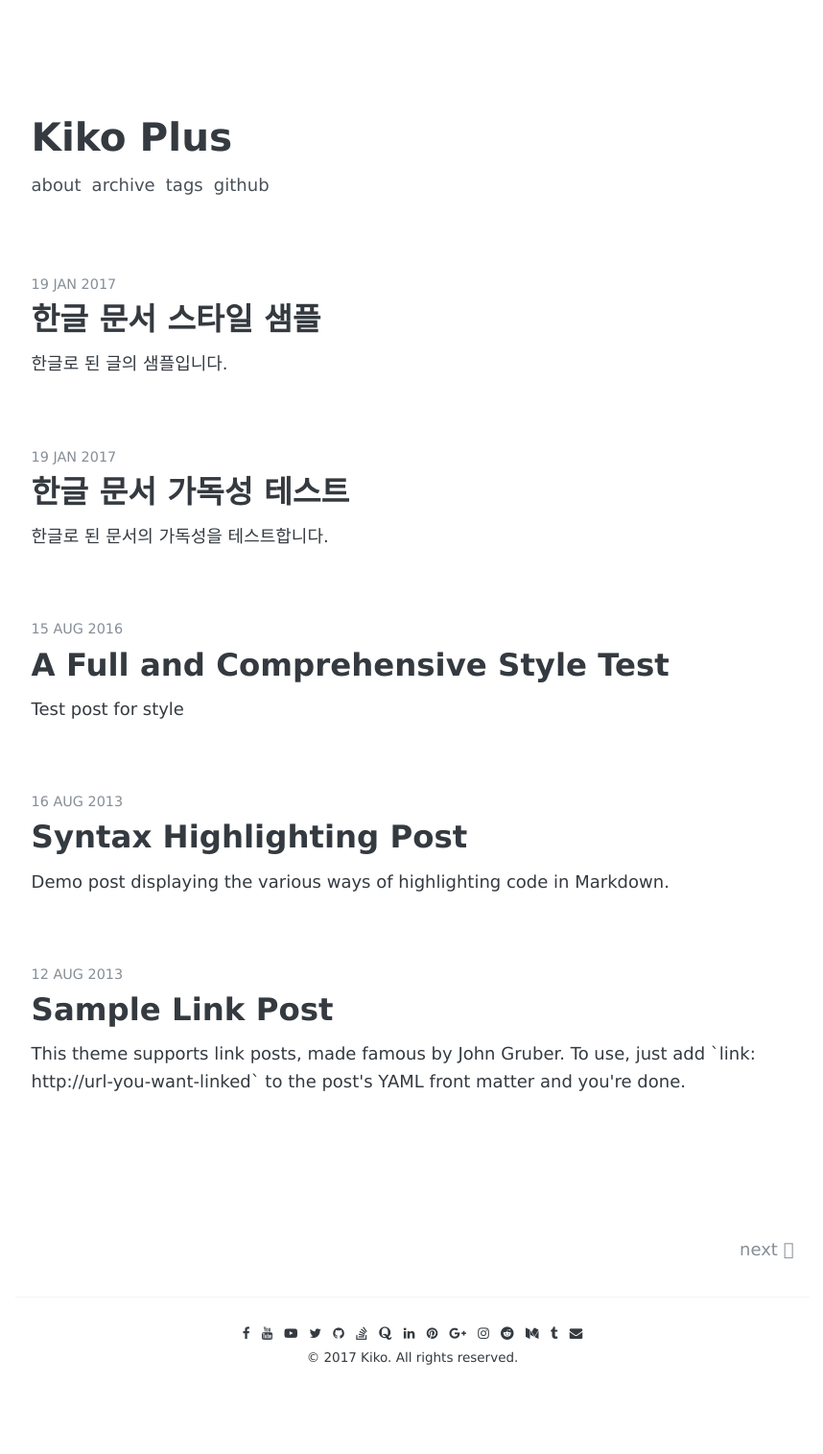
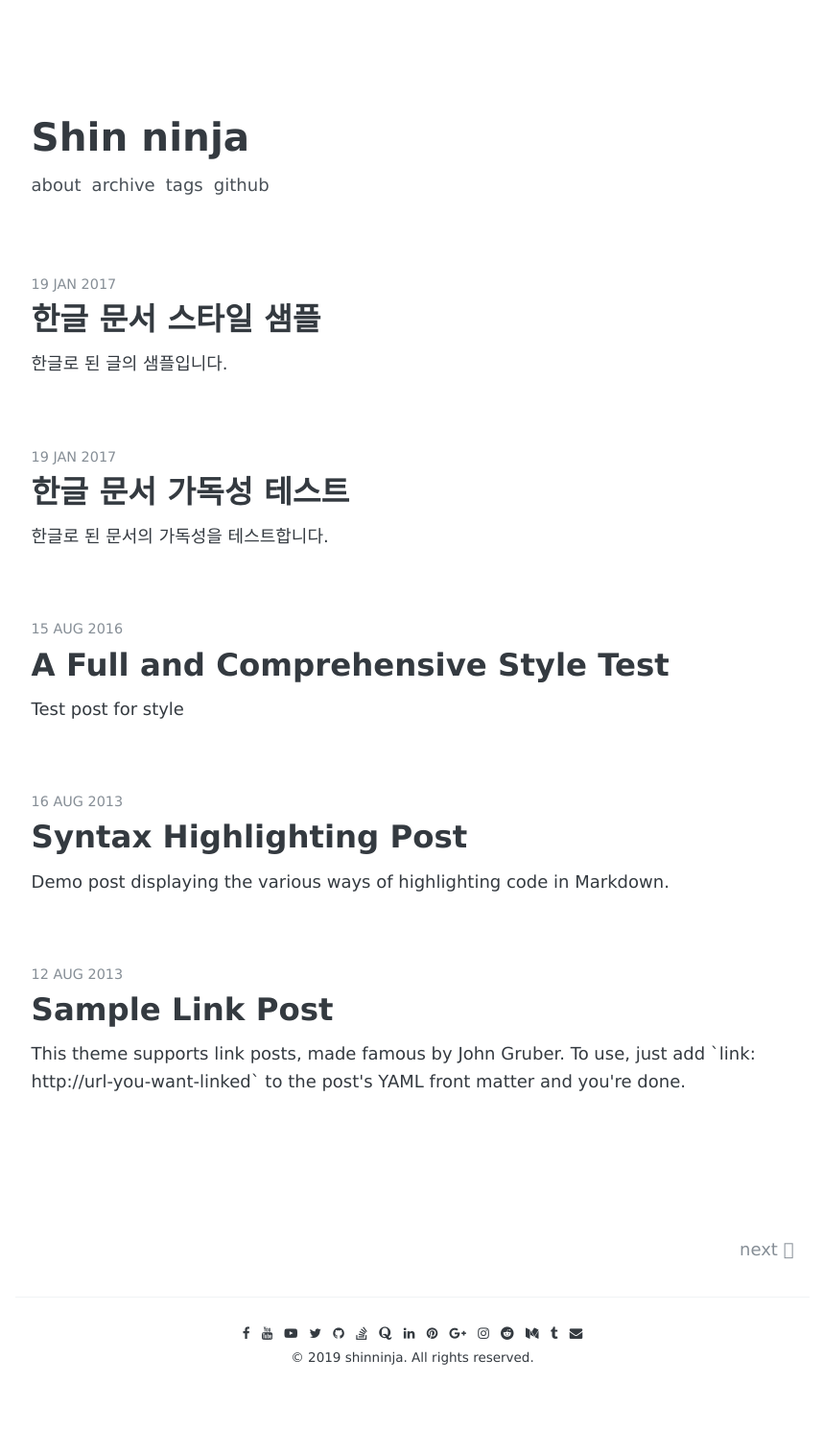
Before and after one commit to shinninja/shinninja.github.io, a Jekyll site: the page built from index.html, in a window 1280 px wide. Shown: the whole page at 96% size, without its empty margins (210-1068 px from the left). Built offline with Jekyll 4.4.1, drawn with Linux system fonts in a browser that asks for light colours; some web fonts are replaced; the list of posts is cut into pages by our own code.

Commit message:
'수정'

```diff
--- a/_config.yml
+++ b/_config.yml
@@ -3,7 +3,7 @@
 # # # # # # # # # # # # #
 
 # Basic
-name:               "Kiko Plus"
+name:               "Shin ninja"
 
 author:
   facebook:         your-id
@@ -23,8 +23,8 @@ author:
   email:            your-id@your-email.com
 
 copyright:
-  year:             2017
-  name:             Kiko
+  year:             2019
+  name:             shinninja
 
 # Google-analytics
 google-analytics:
@@ -32,12 +32,12 @@ google-analytics:
 
 # Disqus
 disqus:
-  id:               "kiko-plus"
+  id:               "shinninja"
 
 # URL
-url:                "https://AWEEKJ.github.io" # the base hostname & protocol for your site
+url:                "https://shinninja.github.io" # the base hostname & protocol for your site
 # url:                "http://localhost:4000" # use this url when you develop
-baseurl:            "/Kiko-plus" # the subpath of your site, e.g. /blog
+baseurl:            "" # the subpath of your site, e.g. /blog
 
 
 # http://en.wikipedia.org/wiki/List_of_tz_database_time_zones
@@ -62,7 +62,7 @@ nav:
   - name:           "Tags"
     url:            "/tags"
   - name:           "Github"
-    url:            "https://github.com/AWEEKJ/Kiko-plus"
+    url:            "https://github.com/shinninja/shinninja.github.io"
 
 # Sass
 sass:
```
